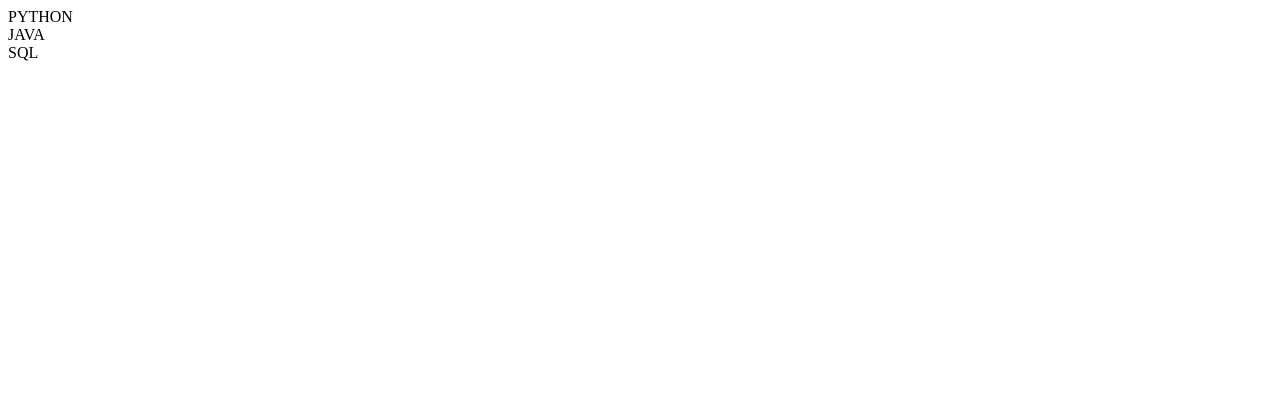
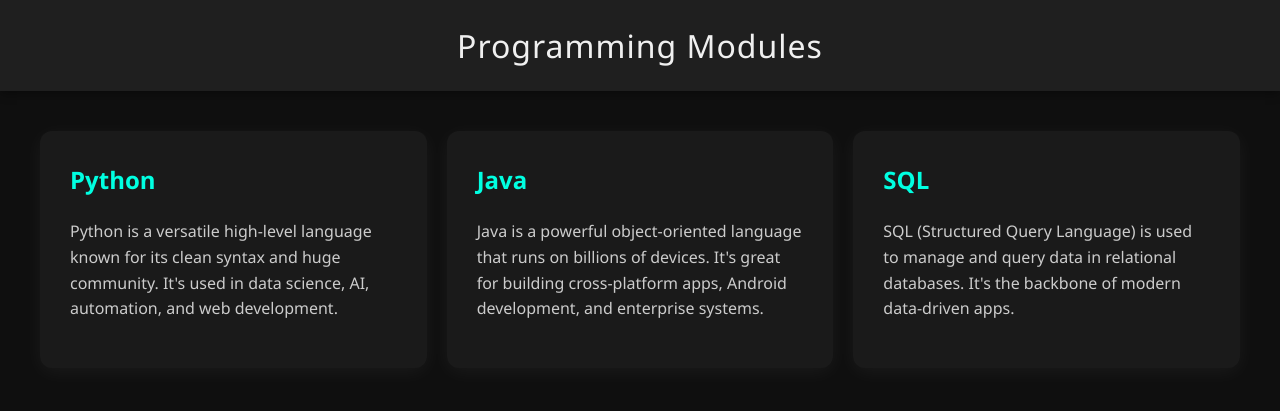
Before and after one commit to 89722-DBDA-B1/Cloud_Computing, a plain HTML site: page courses.html in a window 1280 px wide. Drawn offline with Linux system fonts and the light colour scheme.

Commit message:
modified:   courses.html

```diff
--- a/courses.html
+++ b/courses.html
@@ -1,13 +1,65 @@
 <!DOCTYPE html>
 <html lang="en">
 <head>
-    <meta charset="UTF-8">
-    <meta name="viewport" content="width=device-width, initial-scale=1.0">
-    <title>Courses</title>
+  <meta charset="UTF-8" />
+  <meta name="viewport" content="width=device-width, initial-scale=1.0"/>
+  <title>Programming Modules</title>
+  <style>
+    body {
+      margin: 0;
+      font-family: 'Segoe UI', sans-serif;
+      background: #0f0f0f;
+      color: #f0f0f0;
+      line-height: 1.6;
+    }
+    header {
+      background: #1f1f1f;
+      padding: 20px 40px;
+      text-align: center;
+      font-size: 2rem;
+      letter-spacing: 1px;
+      box-shadow: 0 2px 10px rgba(0, 0, 0, 0.4);
+    }
+    .container {
+      display: grid;
+      grid-template-columns: repeat(auto-fit, minmax(300px, 1fr));
+      gap: 20px;
+      padding: 40px;
+    }
+    .card {
+      background: #1a1a1a;
+      border-radius: 12px;
+      padding: 30px;
+      transition: transform 0.3s ease;
+      box-shadow: 0 4px 20px rgba(255, 255, 255, 0.05);
+    }
+    .card:hover {
+      transform: scale(1.05);
+    }
+    .card h2 {
+      margin-top: 0;
+      color: #00ffe1;
+    }
+    .card p {
+      color: #cccccc;
+    }
+  </style>
 </head>
 <body>
-    <header>PYTHON</header>
-    <header>JAVA</header>
-    <header>SQL</header>
+  <header>Programming Modules</header>
+  <div class="container">
+    <div class="card">
+      <h2>Python</h2>
+      <p>Python is a versatile high-level language known for its clean syntax and huge community. It's used in data science, AI, automation, and web development.</p>
+    </div>
+    <div class="card">
+      <h2>Java</h2>
+      <p>Java is a powerful object-oriented language that runs on billions of devices. It's great for building cross-platform apps, Android development, and enterprise systems.</p>
+    </div>
+    <div class="card">
+      <h2>SQL</h2>
+      <p>SQL (Structured Query Language) is used to manage and query data in relational databases. It's the backbone of modern data-driven apps.</p>
+    </div>
+  </div>
 </body>
 </html>
```
